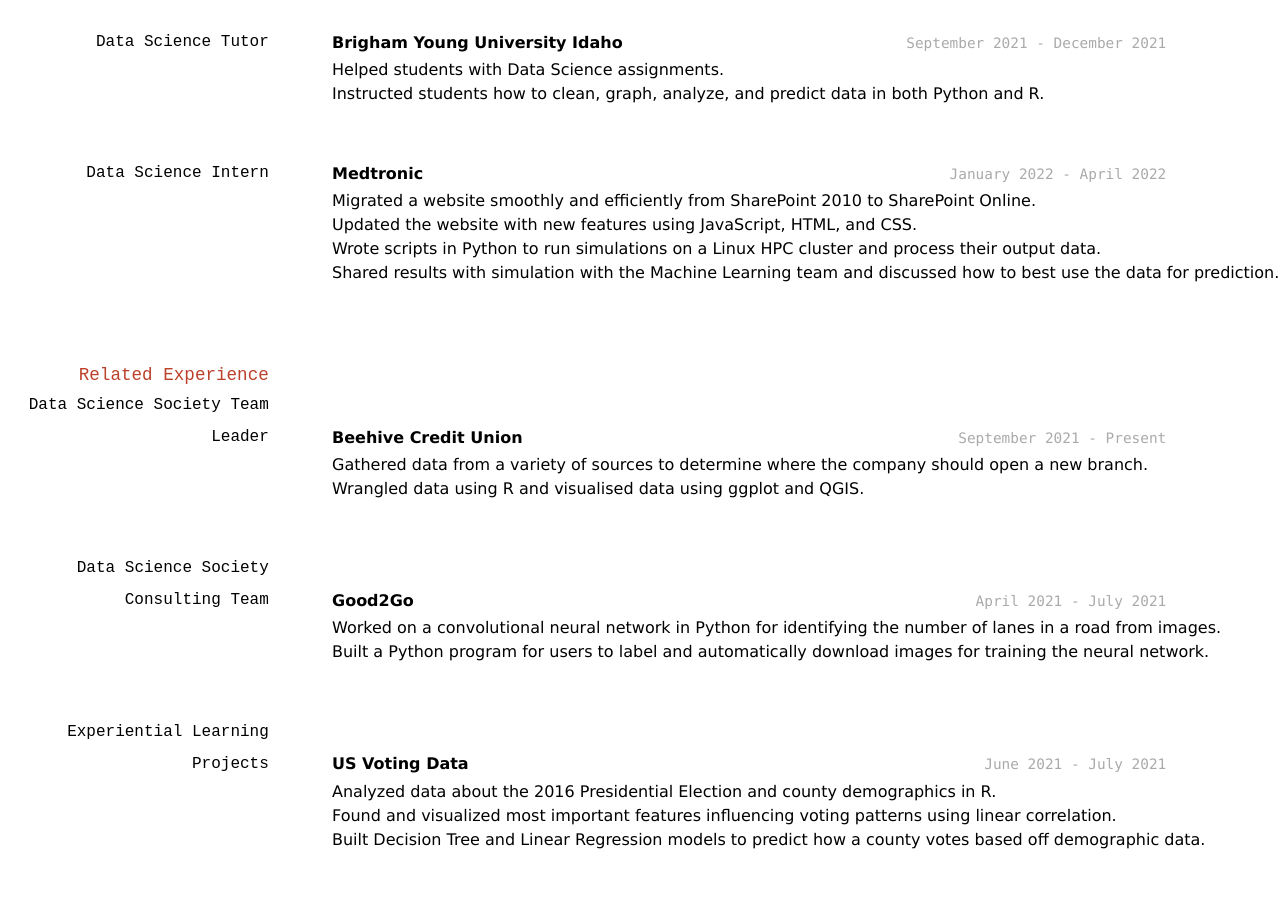
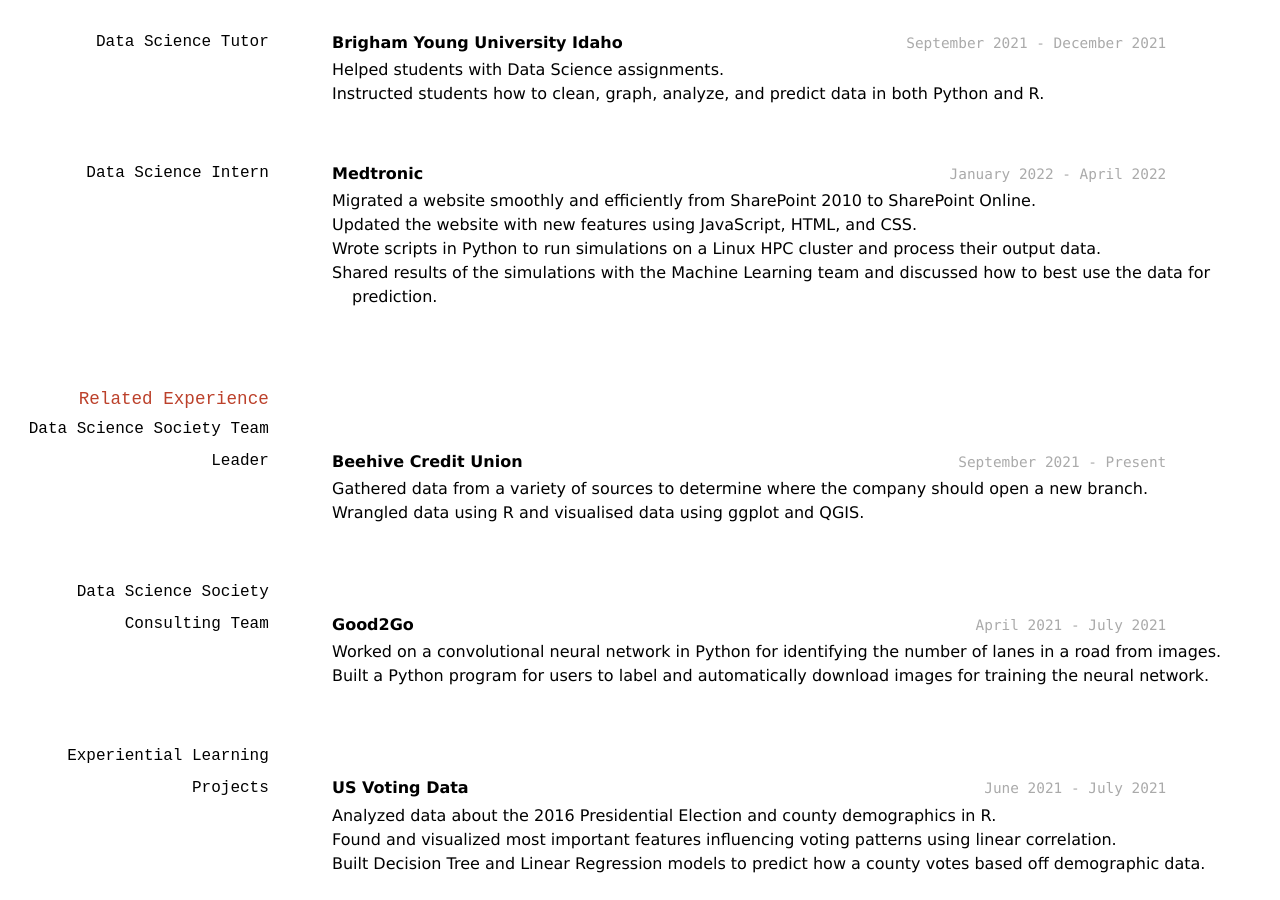
Before and after one commit to LHerrmeyer/herrmeyer_logan_resume, a Jekyll site: the page built from docs/index.md, in a window 1280 px wide and 900 px high, scrolled down 782 px. Built offline with Jekyll 4.4.1, drawn with Linux system fonts in a browser that asks for light colours; before the commit the page ends 1658 px from its top, so only the background shows below that.

Commit message:
Update index.md

```diff
--- a/docs/index.md
+++ b/docs/index.md
@@ -57,7 +57,7 @@ __Medtronic__
 - Migrated a website smoothly and efficiently from SharePoint 2010 to SharePoint Online.
 - Updated the website with new features using JavaScript, HTML, and CSS.
 - Wrote scripts in Python to run simulations on a Linux HPC cluster and process their output data.
-- Shared results with simulation with the Machine Learning team and discussed how to best use the data for prediction.
+- Shared results of the simulations with the Machine Learning team and discussed how to best use the data for prediction.
 
 ## Related Experience
 
```
